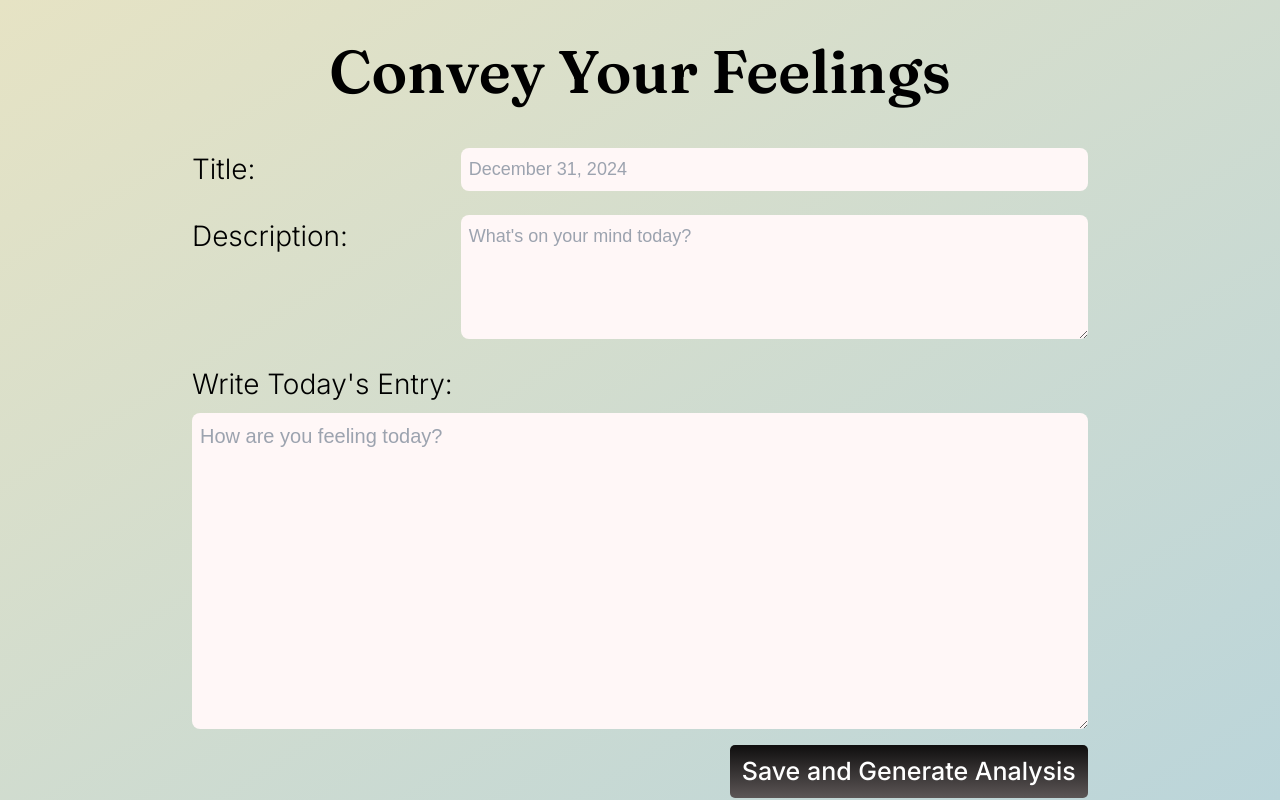
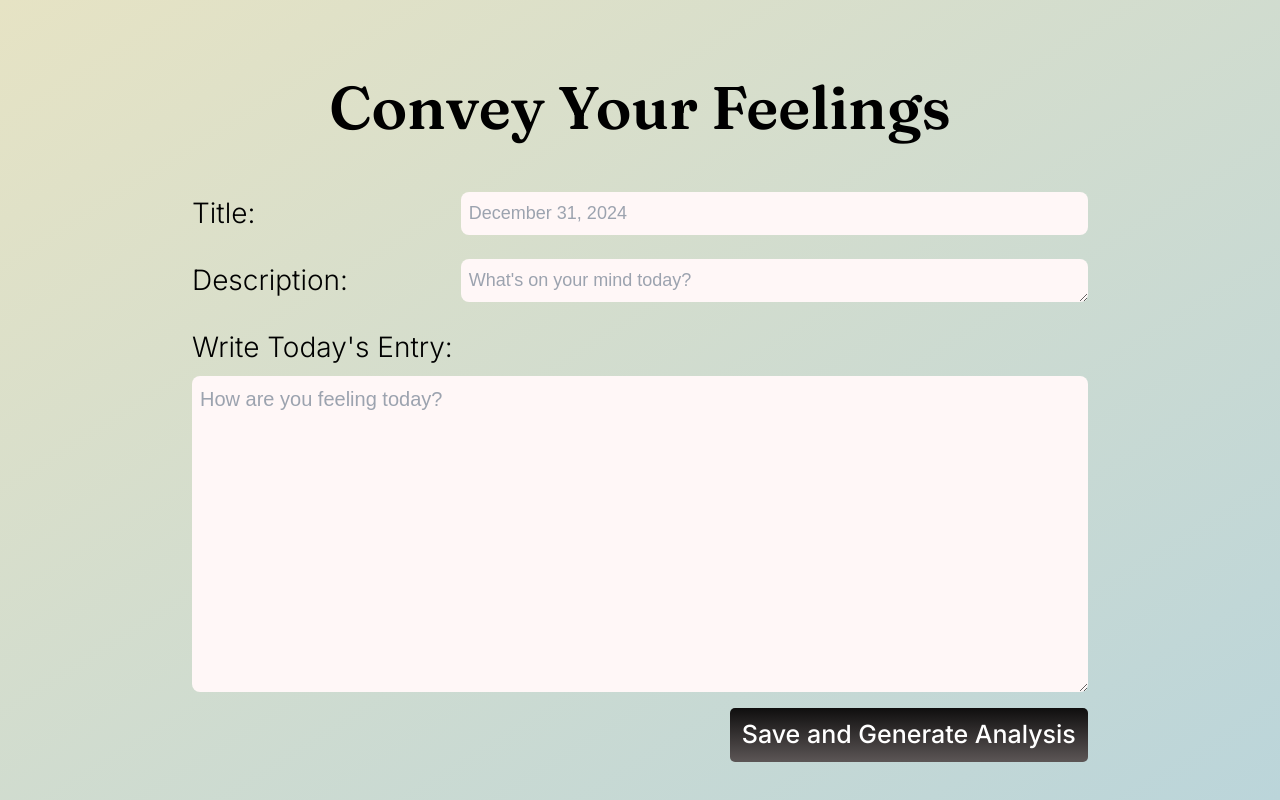
Before and after one commit to SHIVAM-KUMAR-59/sooth-mind, a Next.js app: page /journal/create-journal in a window 1280 px wide. Built offline with nearby package versions, Linux system fonts and the light colour scheme; a web font is replaced by a local one.

Commit message:
Moved to Components

```diff
--- /dev/null
+++ b/components/journal/Button.js
@@ -0,0 +1,7 @@
+const Button = ({ isPending, children }) => (
+  <button className="bg-gradient-to-t to-[#0F0E0E] from-[#5C5656] text-white inter-medium rounded-[5px] text-[20px] md:text-[25px] w-full md:w-[55%] xl:w-[40%] self-end py-2">
+    {isPending ? 'Saving...' : children}
+  </button>
+)
+
+export default Button
--- /dev/null
+++ b/components/journal/FormInput.js
@@ -0,0 +1,40 @@
+const FormInput = ({
+  label,
+  placeholder,
+  register,
+  errors,
+  name,
+  type = 'text',
+  rows = 1,
+  isRowLayout = false, // New prop to switch between row and column layout
+}) => (
+  <div className={`flex ${isRowLayout ? 'flex-row' : 'flex-col'} w-full mt-2`}>
+    <div className={`flex ${isRowLayout ? 'w-[50%]' : ''} justify-between`}>
+      <label className="text-[18px] md:text-[28px] inter-soft text-black">
+        {label}:
+      </label>
+      {type === 'textarea' ? (
+        <textarea
+          placeholder={placeholder}
+          className="w-[70%] px-2 py-1 md:py-2 rounded-[8px] bg-[#FFF7F7] text-black text-[15px] md:text-[18px] focus:outline-none"
+          rows={rows}
+          {...register(name, { required: `${label} cannot be empty` })}
+        />
+      ) : (
+        <input
+          placeholder={placeholder}
+          className="w-[70%] px-2 py-1 md:py-2 rounded-[8px] bg-[#FFF7F7] text-black text-[15px] md:text-[18px] focus:outline-none"
+          type={type}
+          {...register(name, { required: `${label} cannot be empty` })}
+        />
+      )}
+    </div>
+    {errors[name] && (
+      <p className="ml-1 inter-regular text-red-500 mt-2 md:text-[20px]">
+        {errors[name]?.message}
+      </p>
+    )}
+  </div>
+)
+
+export default FormInput
--- /dev/null
+++ b/components/journal/MessageBox.js
@@ -0,0 +1,27 @@
+const MessageBox = ({ message, isError, setIsError, setMessage, id }) => (
+  <div className="w-[65%] xl:w-[30%] bg-black bg-opacity-80 absolute text-center p-4 inter-medium flex flex-col items-center justify-center gap-4 rounded-lg text-[20px] md:text-[30px]">
+    <div>{message}</div>
+    <div className="w-[90%] flex flex-col items-center justify-center">
+      {isError ? (
+        <button
+          className="text-white bg-slate-400 py-2 block w-full rounded-[8px] text-[20px] md:text-[25px] cursor-pointer"
+          onClick={() => {
+            setIsError(false)
+            setMessage(null)
+          }}
+        >
+          Retry
+        </button>
+      ) : (
+        <Link
+          href={id ? `/journal/${id}` : '/'}
+          className="text-white bg-slate-400 py-2 block w-full rounded-[8px] text-[20px] md:text-[25px] cursor-pointer"
+        >
+          View Journal
+        </Link>
+      )}
+    </div>
+  </div>
+)
+
+export default MessageBox
--- a/pages/journal/create-journal.js
+++ b/pages/journal/create-journal.js
@@ -1,10 +1,12 @@
-import '@/app/styles.css'
-import '@/app/globals.css'
+import { useState, useEffect } from 'react'
 import { useForm } from 'react-hook-form'
 import axios from 'axios'
 import { useRouter } from 'next/router'
-import { useEffect, useState } from 'react'
-import Link from 'next/link'
+import FormInput from '@/components/journal/FormInput'
+import MessageBox from '@/components/journal/MessageBox'
+import Button from '@/components/journal/Button'
+import '@/app/globals.css'
+import '@/app/styles.css'
 
 const CreateJournal = () => {
   const router = useRouter()
@@ -14,7 +16,7 @@ const CreateJournal = () => {
   const [isPending, setIsPending] = useState(false)
   const [id, setId] = useState(null)
 
-  const date = Date.now() // Get current timestamp
+  const date = Date.now()
   const readableDate = new Date(date).toLocaleDateString('en-US', {
     month: 'long',
     day: 'numeric',
@@ -62,7 +64,6 @@ const CreateJournal = () => {
   }
 
   return (
-    <>
     <main className="min-h-screen bg-gradient-to-br from-[#E6E3C4] to-[#BBD5DA] relative flex justify-center items-center">
       <div className="w-full flex flex-col justify-center items-center">
         <div className="text-center">
@@ -75,45 +76,21 @@ const CreateJournal = () => {
             className="flex flex-col gap-4"
             onSubmit={handleSubmit(onSubmit)}
           >
-              <div className="flex flex-col w-full">
-                <div className="flex w-full items-center justify-between">
-                  <label className="w-[30%] text-[18px] md:text-[28px] inter-soft text-black">
-                    Title:
-                  </label>
-                  <input
+            <FormInput
+              label="Title"
               placeholder={readableDate}
-                    className="w-[70%] px-2 py-1 md:py-2 rounded-[8px] bg-[#FFF7F7] text-black text-[15px] md:text-[18px] focus:outline-none"
-                    {...register('title', {
-                      required: 'Title cannot be empty',
-                    })}
+              register={register}
+              errors={errors}
+              name="title"
             />
-                </div>
-                {errors.title && (
-                  <p className="ml-1 inter-regular text-red-500 mt-2 md:text-[20px]">
-                    {errors.title.message}
-                  </p>
-                )}
-              </div>
-              <div className="flex flex-col justify-between w-full mt-2">
-                <div className="flex">
-                  <label className="w-[30%] text-[18px] md:text-[28px] inter-soft text-black">
-                    Description:
-                  </label>
-                  <textarea
+            <FormInput
+              label="Description"
               placeholder="What's on your mind today?"
-                    className="w-[70%] px-2 py-1 md:py-2 rounded-[8px] bg-[#FFF7F7] text-black text-[15px] md:text-[18px] focus:outline-none"
-                    rows={4}
-                    {...register('description', {
-                      required: 'Description cannot be empty',
-                    })}
+              register={register}
+              errors={errors}
+              name="description"
+              type="textarea"
             />
-                </div>
-                {errors.description && (
-                  <p className="ml-1 inter-regular text-red-500 mt-2 md:text-[20px]">
-                    {errors.description.message}
-                  </p>
-                )}
-              </div>
             <div className="flex flex-col w-full gap-2 mt-2">
               <label className="text-[18px] md:text-[28px] inter-soft text-black">
                 Write Today's Entry:
@@ -132,42 +109,20 @@ const CreateJournal = () => {
                 </p>
               )}
             </div>
-              <button
-                className="bg-gradient-to-t to-[#0F0E0E] from-[#5C5656] text-white inter-medium rounded-[5px] text-[20px] md:text-[25px] w-full md:w-[55%] xl:w-[40%] self-end py-2"
-                type="submit"
-              >
-                {isPending ? 'Saving...' : 'Save and Generate Analysis'}
-              </button>
+            <Button isPending={isPending}>Save and Generate Analysis</Button>
           </form>
         </div>
       </div>
       {message && (
-          <div className="w-[65%] xl:w-[30%] bg-black bg-opacity-80 absolute text-center p-4 inter-medium flex flex-col items-center justify-center gap-4 rounded-lg text-[20px] md:text-[30px]">
-            <div>{message}</div>
-            <div className="w-[90%] flex flex-col items-center justify-center">
-              {isError ? (
-                <button
-                  className="text-white bg-slate-400 py-2 block w-full rounded-[8px] text-[20px] md:text-[25px] cursor-pointer"
-                  onClick={() => {
-                    setIsError(false)
-                    setMessage(null)
-                  }}
-                >
-                  Retry
-                </button>
-              ) : (
-                <Link
-                  href={id ? `/journal/${id}` : '/'}
-                  className="text-white bg-slate-400 py-2 block w-full rounded-[8px] text-[20px] md:text-[25px] cursor-pointer"
-                >
-                  View Journal
-                </Link>
-              )}
-            </div>
-          </div>
+        <MessageBox
+          message={message}
+          isError={isError}
+          setIsError={setIsError}
+          setMessage={setMessage}
+          id={id}
+        />
       )}
     </main>
-    </>
   )
 }
 
```
Lines whose indentation alone changed are shown as unchanged.
